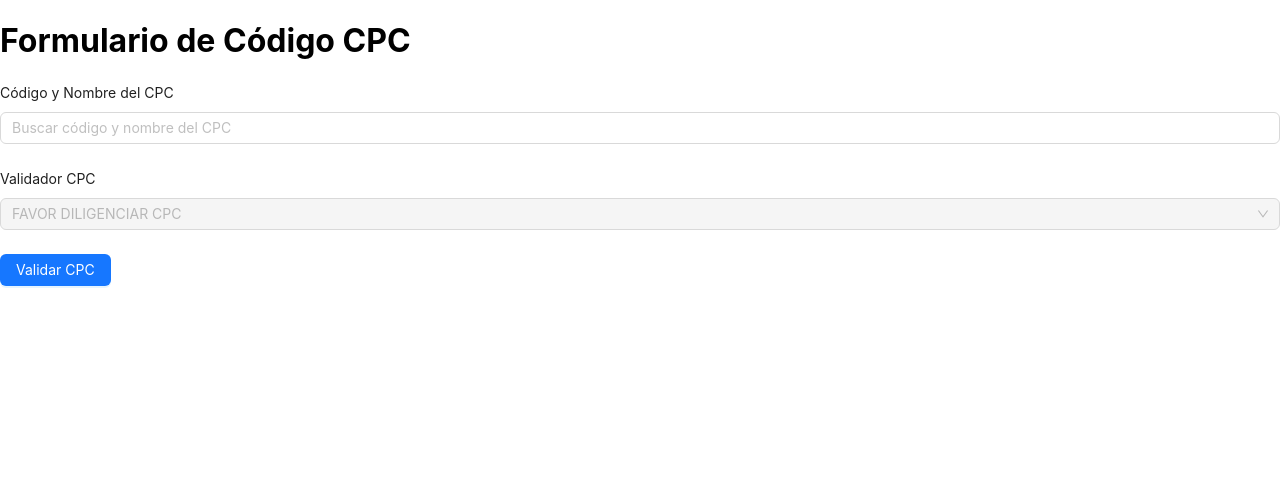
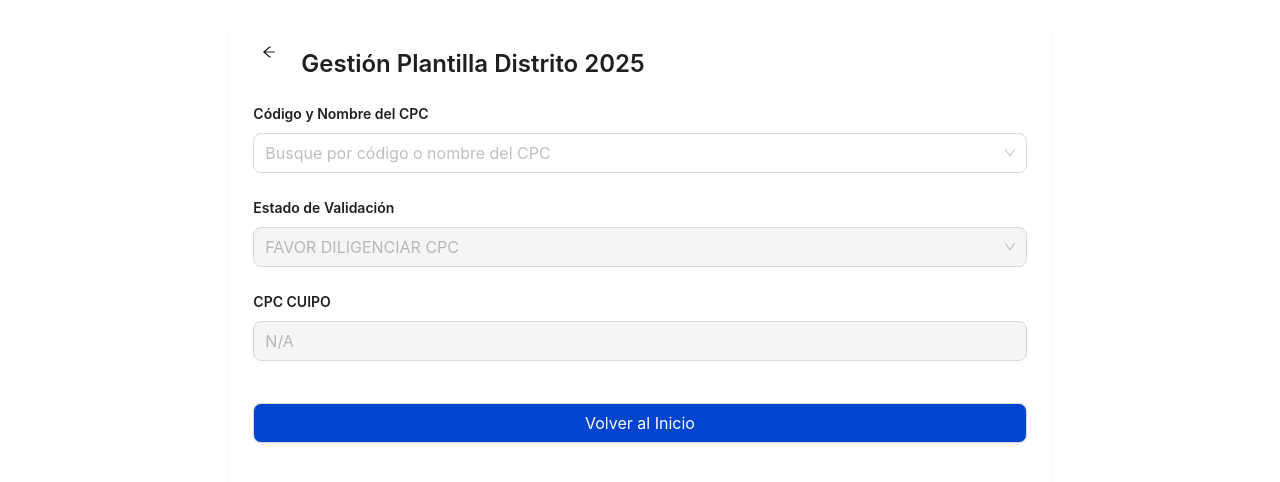
Before and after one commit to jc-zombits/SUGT_CUIPO_PROJECT_front, a React (Create React App) app: page /cuipo/form in a window 1280 px wide. Shown: the top 482 px of the page. Built offline with nearby package versions, Linux system fonts and the light colour scheme.

Commit message:
Se realiza la corrección de la página de validación CUIPO

```diff
--- a/src/components/FormPage.js
+++ b/src/components/FormPage.js
@@ -1,55 +1,209 @@
 import React, { useState } from 'react';
-import { Input, Button, Select, Form, notification } from 'antd';
+import { Input, Button, Select, Form, notification, Card, Row, Col, Space, Typography, Table } from 'antd';
+import { ArrowLeftOutlined } from '@ant-design/icons';
 import axios from 'axios';
+import { useNavigate } from 'react-router-dom';
+
+const { Title, Text } = Typography;
 
 const FormPage = () => {
     const [form] = Form.useForm();
-    const [codigo, setCodigo] = useState('');
-    const [validador, setValidador] = useState('FAVOR DILIGENCIAR CPC');
+    const [loading, setLoading] = useState(false);
+    const [searchLoading, setSearchLoading] = useState(false);
+    const [cpcOptions, setCpcOptions] = useState([]);
+    const [selectedCpc, setSelectedCpc] = useState(null);
+    const [cpcData, setCpcData] = useState(null);
+    const navigate = useNavigate();
 
-    const handleSearch = async (value) => {
+    // Columnas para la tabla de datos CPC
+    const columns = [
+        {
+            title: 'Campo',
+            dataIndex: 'field',
+            key: 'field',
+            width: '30%'
+        },
+        {
+            title: 'Valor',
+            dataIndex: 'value',
+            key: 'value',
+        },
+    ];
+
+    // Función para buscar opciones de CPC
+    const fetchCpcOptions = async (query) => {
+        if (!query || query.length < 2) {
+            setCpcOptions([]);
+            return;
+        }
+
+        setSearchLoading(true);
         try {
-            const response = await axios.get('http://localhost:5001/api/v1/cuipo/cpc-opciones', { params: { query: value } });
+            const response = await axios.get('http://localhost:5001/api/v1/cuipo/cpc-opciones', {
+                params: { query }
+            });
 
-            if (response.data) {
-                setValidador('CPC OK');
-                notification.success({ message: 'Código encontrado correctamente' });
-            } else {
-                setValidador('FAVOR DILIGENCIAR CPC');
-            }
+            const optionsData = Array.isArray(response.data) ? response.data :
+                              (response.data?.data || []);
+
+            setCpcOptions(optionsData);
         } catch (error) {
-            console.error(error);
-            notification.error({ message: 'Error al obtener las opciones de CPC' });
+            console.error('Error al cargar opciones de CPC:', error);
+            notification.error({
+                message: 'Error',
+                description: 'No se pudieron cargar las opciones de CPC',
+                placement: 'topRight'
+            });
+            setCpcOptions([]);
+        } finally {
+            setSearchLoading(false);
         }
     };
 
+    // FUNCIÓN CORREGIDA - Manejar selección de CPC
+    const handleCpcSelect = (value) => {
+        const codigoNumerico = value.split(' - ')[0];
+
+        form.setFieldsValue({
+            estado_validacion: 'CPC OK',
+            cpc_cuipo: codigoNumerico
+        });
+
+        setSelectedCpc(value);
+
+        // Si necesitas cargar detalles adicionales
+        if (codigoNumerico) {
+            loadCpcDetails(codigoNumerico);
+        }
+    };
+
+    // Función para cargar detalles (si es necesaria)
+    const loadCpcDetails = async (codigo) => {
+        setLoading(true);
+        try {
+            const response = await axios.get('http://localhost:5001/api/v1/cuipo/cpc-detalles', {
+                params: { codigo }
+            });
+            setCpcData(response.data);
+        } catch (error) {
+            console.error('Error al cargar detalles:', error);
+        } finally {
+            setLoading(false);
+        }
+    };
+
+    const handleGoBack = () => {
+        navigate('/cuipo');
+    };
+
+    const tableData = cpcData
+    ? Object.entries(cpcData).map(([key, value]) => ({
+        key,
+        field: key,
+        value: String(value),
+    }))
+    : [];
+
     return (
-        <div>
-            <h1>Formulario de Código CPC</h1>
-
-            <Form form={form} layout="vertical">
-                <Form.Item label="Código y Nombre del CPC">
-                    <Input
-                        value={codigo}
-                        onChange={(e) => setCodigo(e.target.value)}
-                        onBlur={() => handleSearch(codigo)}
-                        placeholder="Buscar código y nombre del CPC"
+        <div style={{ padding: '24px' }}>
+            <Row justify="center">
+                <Col xs={24} sm={22} md={20} lg={18} xl={16}>
+                    <Card
+                        title={
+                            <Space>
+                                <Button
+                                    type="text"
+                                    icon={<ArrowLeftOutlined />}
+                                    onClick={handleGoBack}
+                                    style={{ marginRight: 8 }}
                                 />
+                                <Title level={3} style={{ textAlign: 'center', marginBottom: 0 }}>
+                                    Gestión Plantilla Distrito 2025
+                                </Title>
+                            </Space>
+                        }
+                        bordered={false}
+                        headStyle={{ borderBottom: 0 }}
+                    >
+                        {/* FORMULARIO CORREGIDO */}
+                        <Form
+                            form={form}
+                            layout="vertical"
+                            initialValues={{
+                                estado_validacion: 'FAVOR DILIGENCIAR CPC',
+                                cpc_cuipo: 'N/A'
+                            }}
+                        >
+                            {/* Select de búsqueda (se mantiene igual) */}
+                            <Form.Item
+                                label={<Text strong>Código y Nombre del CPC</Text>}
+                                name="codigo_cpc"
+                            >
+                                <Select
+                                    showSearch
+                                    placeholder="Busque por código o nombre del CPC"
+                                    onSearch={fetchCpcOptions}
+                                    onChange={handleCpcSelect}
+                                    filterOption={false}
+                                    loading={searchLoading}
+                                    size="large"
+                                >
+                                    {cpcOptions.map((item, index) => (
+                                        <Select.Option key={index} value={item}>
+                                            {item}
+                                        </Select.Option>
+                                    ))}
+                                </Select>
                             </Form.Item>
 
-                <Form.Item label="Validador CPC">
-                    <Select value={validador} disabled>
+                            {/* Campo Estado de Validación - CORREGIDO */}
+                            <Form.Item
+                                label={<Text strong>Estado de Validación</Text>}
+                                name="estado_validacion"
+                            >
+                                <Select disabled size="large">
                                     <Select.Option value="FAVOR DILIGENCIAR CPC">FAVOR DILIGENCIAR CPC</Select.Option>
                                     <Select.Option value="CPC OK">CPC OK</Select.Option>
                                 </Select>
                             </Form.Item>
 
+                            {/* Campo CPC CUIPO - CORREGIDO */}
+                            <Form.Item
+                                label={<Text strong>CPC CUIPO</Text>}
+                                name="cpc_cuipo"
+                            >
+                                <Input size="large" disabled />
+                            </Form.Item>
+
+                            {cpcData && (
+                                <Form.Item label={<Text strong>Datos del CPC</Text>}>
+                                    <Table
+                                        columns={columns}
+                                        dataSource={tableData}
+                                        size="small"
+                                        bordered
+                                        pagination={false}
+                                    />
+                                </Form.Item>
+                            )}
+
                             <Form.Item>
-                    <Button type="primary" onClick={() => handleSearch(codigo)}>
-                        Validar CPC
+                                <Space direction="vertical" style={{ width: '100%', paddingTop: '18px' }}>
+                                    <Button
+                                    style={{ backgroundColor: '#0044D0', color: "#fff", hover: { textColor: '#0000DF' } }}
+                                        type="default"
+                                        onClick={handleGoBack}
+                                        size="large"
+                                        block
+                                    >
+                                        Volver al Inicio
                                     </Button>
+                                </Space>
                             </Form.Item>
                         </Form>
+                    </Card>
+                </Col>
+            </Row>
         </div>
     );
 };
--- a/src/components/ProyectosList.js
+++ b/src/components/ProyectosList.js
@@ -1,5 +1,6 @@
 import React, { useEffect, useState } from 'react';
 import { Table, Spin, Alert, Typography, Tabs } from 'antd';
+import '../styles/Dependencias.css'; // Asegúrate de tener este archivo CSS
 
 const { Text, Title } = Typography;
 const { TabPane } = Tabs;
@@ -52,32 +53,49 @@ useEffect(() => {
 
   // Columnas para datos de plantilla
   const columnsPlantilla = [
-    {
+  {
       title: 'Nombre del Proyecto',
       dataIndex: 'nombre_proyecto',
       key: 'nombre_proyecto',
       render: (text) => <Text strong>{text}</Text>,
       sorter: (a, b) => a.nombre_proyecto.localeCompare(b.nombre_proyecto),
+      width: '30%',
+      ellipsis: true,
+      className: 'project-name-column'
+    },
+    {
+      title: 'CPC',
+      dataIndex: 'tiene_cpc',
+      key: 'tiene_cpc',
+      render: (text) => <Text strong>{text}</Text>,
+      sorter: (a, b) => a.tiene_cpc.localeCompare(b.tiene_cpc),
+      width: '20%',
+      align: 'center'
     },
     {
       title: 'ID Proyecto',
       dataIndex: 'proyecto',
       key: 'proyecto',
       render: (text) => <Text code>{text}</Text>,
+      width: '12%'
     },
     {
       title: 'Sector CUIPO',
       dataIndex: 'sector_cuipo',
       key: 'sector_cuipo',
       sorter: (a, b) => a.sector_cuipo.localeCompare(b.sector_cuipo),
+      width: '13%',
+      ellipsis: true
     },
     {
       title: 'Secretaría',
       dataIndex: 'secretaria',
       key: 'secretaria',
       sorter: (a, b) => a.secretaria.localeCompare(b.secretaria),
+      width: '25%',
+      ellipsis: true
     }
-  ];
+];
 
   // Columnas para datos financieros
   const columnsFinancieros = [
@@ -155,9 +173,15 @@ useEffect(() => {
               columns={columnsPlantilla}
               dataSource={datos.plantilla}
               rowKey={(record) => record.proyecto || record.nombre_proyecto}
-              pagination={{ pageSize: 5, showSizeChanger: true }}
+              pagination={{
+                pageSize: 10,
+                showSizeChanger: true,
+                pageSizeOptions: ['10', '20', '50']
+              }}
               bordered
-              style={{ marginBottom: '24px' }}
+              scroll={{ x: 'max-content' }}
+              style={{ width: '100%' }}
+              size="middle"
               locale={{
                 emptyText: 'No se encontraron proyectos con los filtros seleccionados'
               }}
--- a/src/styles/Dependencias.css
+++ b/src/styles/Dependencias.css
@@ -45,3 +45,31 @@
   color: #333;
   font-weight: 500;
 }
+
+/* Para la tabla */
+.ant-table {
+  font-size: 14px;
+}
+
+/* Para la columna de nombre de proyecto */
+.project-name-column {
+  white-space: nowrap;
+  overflow: hidden;
+  text-overflow: ellipsis;
+}
+
+/* Para las celdas de la tabla */
+.ant-table-cell {
+  padding: 12px 16px !important;
+}
+
+/* Para el header de la tabla */
+.ant-table-thead > tr > th {
+  background-color: #f0f2f5 !important;
+  font-weight: 600 !important;
+}
+
+/* Para el scroll horizontal si es necesario */
+.ant-table-container {
+  overflow-x: auto;
+}
```
Also changed, not shown: src/components/Dependencias.js (+7 -1 lines). Lines whose indentation alone changed are shown as unchanged.
